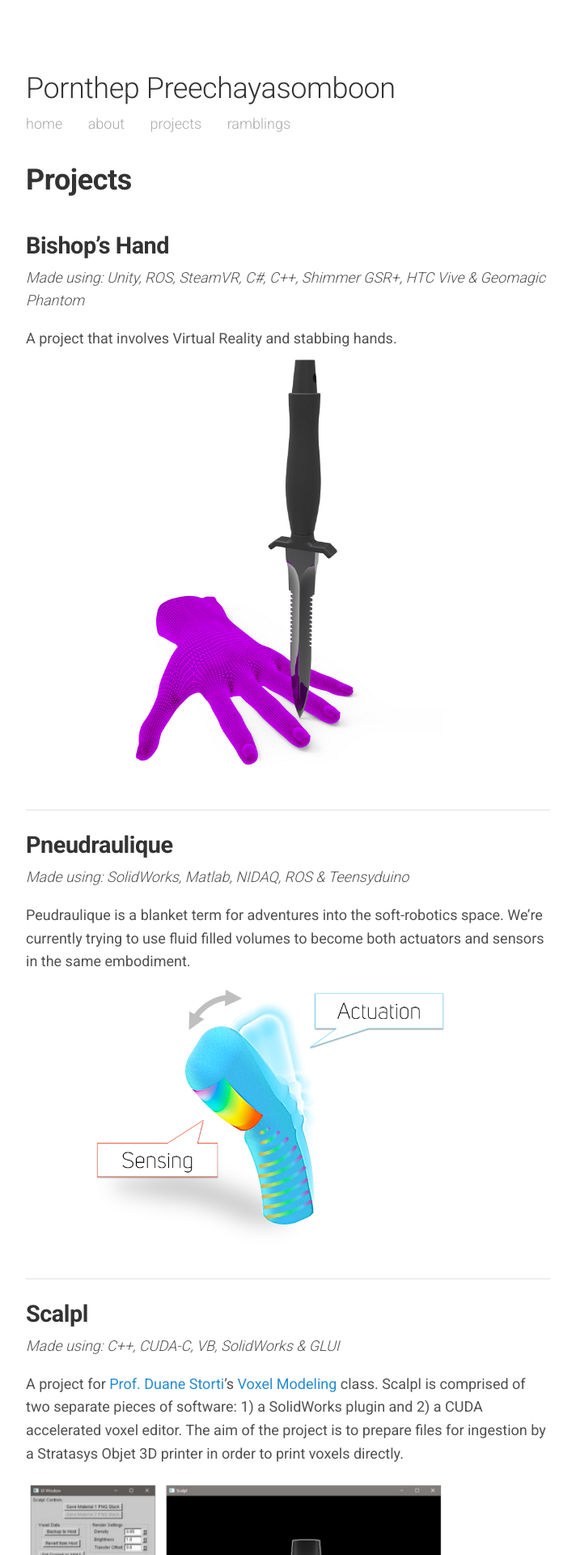
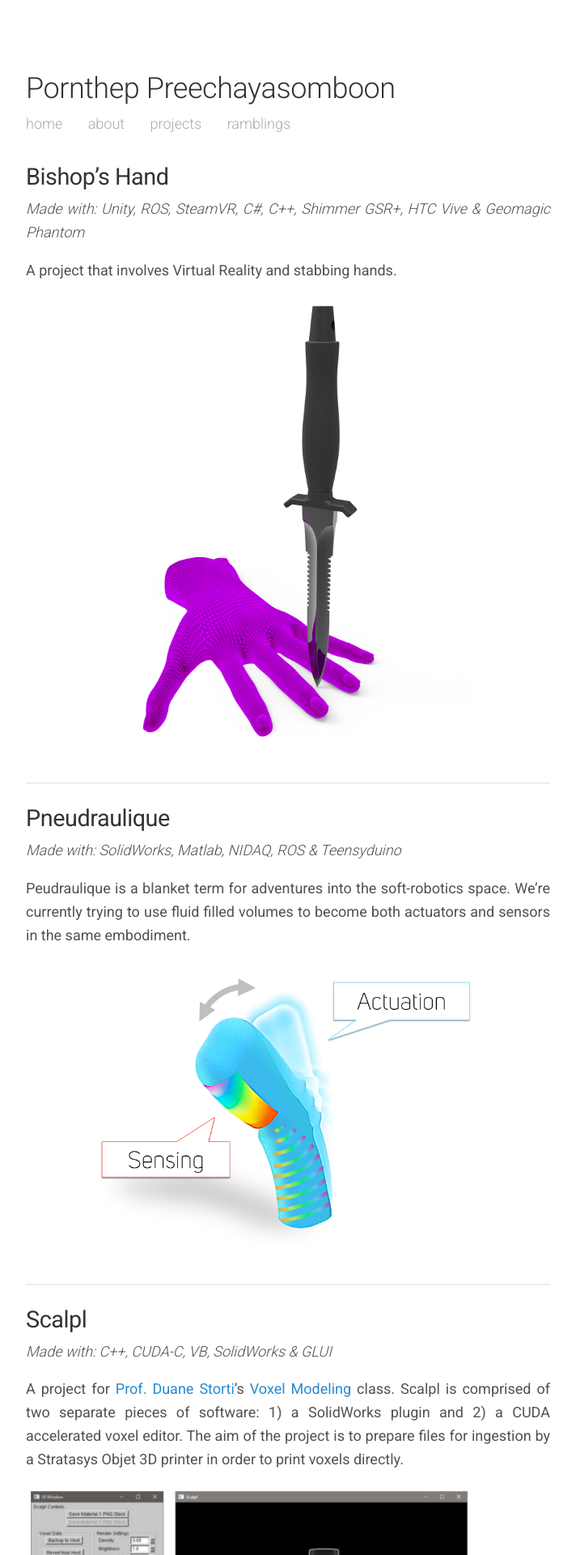
Before and after one commit to prnthp/prnthp.github.io, a Jekyll site: the page built from projects.md, in a window 1280 px wide. Shown: the top 1920 px of the page at 81% size, without its empty margins (284-996 px from the left). Built offline with Jekyll 4.4.1, drawn with Linux system fonts in a browser that asks for light colours; some of the changed text lies outside the part shown.

Commit message:
Sensautor

```diff
--- a/_layouts/page.html
+++ b/_layouts/page.html
@@ -12,6 +12,5 @@ layout: default
   </nav>
 </header>
 <div class="content page">
-  <h1 class="page-title">{{ page.title }}</h1>
   {{ content }}
 </div>
--- a/projects.md
+++ b/projects.md
@@ -4,7 +4,7 @@ permalink: /projects/
 ---
 ## Bishop's Hand
 
-*Made using: Unity, ROS, SteamVR, C#, C++, Shimmer GSR+, HTC Vive & Geomagic Phantom*
+*Made with: Unity, ROS, SteamVR, C#, C++, Shimmer GSR+, HTC Vive & Geomagic Phantom*
 
 A project that involves Virtual Reality and stabbing hands.
 ![VR Hand](/images/bishopshand.png)
@@ -13,7 +13,7 @@ A project that involves Virtual Reality and stabbing hands.
 
 ## Pneudraulique
 
-*Made using: SolidWorks, Matlab, NIDAQ, ROS & Teensyduino*
+*Made with: SolidWorks, Matlab, NIDAQ, ROS & Teensyduino*
 
 Peudraulique is a blanket term for adventures into the soft-robotics space. We're currently trying to use fluid filled volumes to become both actuators and sensors in the same embodiment.
 ![Soft finger concept](/images/pneudraulique.png)
@@ -22,7 +22,7 @@ Peudraulique is a blanket term for adventures into the soft-robotics space. We'r
 
 ## Scalpl
 
-*Made using: C++, CUDA-C, VB, SolidWorks & GLUI*
+*Made with: C++, CUDA-C, VB, SolidWorks & GLUI*
 
 A project for [Prof. Duane Storti](//www.me.washington.edu/people/faculty/duane_storti)'s [Voxel Modeling](//blogs.uw.edu/ceadvice/2015/11/17/voxel-modeling-introduction-to-applied-gpu-based-parallel-computing-course/) class. Scalpl is comprised of two separate pieces of software: 1) a SolidWorks plugin and 2) a CUDA accelerated voxel editor. The aim of the project is to prepare files for ingestion by a Stratasys Objet 3D printer in order to print voxels directly.
 
@@ -38,7 +38,7 @@ Additionally, Scalpl can modify exported voxels directly and create lattices or
 
 ## Cobalt Chromium Femoral Heads
 
-*Made using: Okuma LB-3000 EX MYW, Catia, Blood, Sweat & Tears*
+*Made with: Okuma LB-3000 EX MYW, Catia, Blood, Sweat & Tears*
 
 A project under [Prof. Pairat Tangpornprasert](//www.researchgate.net/profile/Pairat_Tangpornprasert) & [Prof. Chanyaphan Virulsri](//www.researchgate.net/profile/Chanyaphan_Virulsri) of the Biomechanical Design and Manufacturing Laboratory, Thailand. One of the most arduous projects to date. The goal was to produce Cobalt Chromium femoral heads with sub 5-micron roundness using a traditional 4-axis CNC lathe. These femoral head implants are normally *ground* to shape. In my brief stint as a machinist, this project has taught me a lot on how to machine to extremely close tolerances. Despite that, I am nowhere near a true machinist, I highly respect them and the [work](//www.youtube.com/user/oxtoolco) that they do.
 
@@ -50,7 +50,7 @@ A project under [Prof. Pairat Tangpornprasert](//www.researchgate.net/profile/Pa
 
 ## Electric Prosthetic Hand with Slip Sensor
 
-*Made using: Mazak Integrex 200, Maxon, VB, C, Teensyduino, Smooth-on*
+*Made with: Mazak Integrex 200, Maxon Motors, VB, C, Teensyduino, Smooth-on PMC*
 
 A senior project with [Pongsakorn Laiwattanapaisan](//www.facebook.com/pongsakorn.laiwatthanapaisan) & [Possawat Munnitivorakul](//www.facebook.com/possawat.munnithivorakul).
 
--- a/style.scss
+++ b/style.scss
@@ -30,6 +30,7 @@ body {
   background-color: #fff;
   -webkit-text-size-adjust: 100%;
       -ms-text-size-adjust: 100%;
+  text-align: justify;
 }
 
 a {
@@ -49,7 +50,7 @@ em {
 h1, h2, h3, h4, h5, h6 {
   margin-top: 0;
   margin-bottom: .5rem;
-  font-weight: 600;
+  font-weight: 400;
   line-height: 1.1;
   color: #333;
   letter-spacing: -.025rem;
@@ -57,6 +58,7 @@ h1, h2, h3, h4, h5, h6 {
 
 h1 {
   font-size: 2rem;
+  font-weight: 600;
 }
 
 h2 {
@@ -235,9 +237,10 @@ pre code {
 
 img {
   display: block;
-  max-width: 80%;
-  margin: 0 0 1rem;
-  border-radius: 5px;
+  max-width: 85%;
+  margin: 1rem 0 0;
+  border-radius: 10px;
+
 }
 
 table {
@@ -346,7 +349,7 @@ tbody tr:nth-child(odd) th {
   &-date {
     margin-bottom: 2rem;
     font-size: .75rem;
-    text-transform: uppercase;
+    text-transform: lowercase;
   }
 }
 
@@ -366,7 +369,6 @@ tbody tr:nth-child(odd) th {
   &-post-date {
     margin-bottom: 1rem;
     font-size: .75rem;
-    text-transform: uppercase;
   }
 }
 
```
Also changed, not shown: _posts/2015-08-08-whats-jekyll.md (deleted, +0 -11 lines), _posts/2015-08-09-example-content.md (deleted, +0 -74 lines), _posts/2017-08-05-why-i-hate-solidworks-api.md (added, +4 -0 lines), _posts/2017-09-21-Adventure-Pneudraulique.md (added, +46 -0 lines), about.md (+2 -2 lines), index.html (+0 -19 lines), ramblings.md (+20 -1 lines), images/carbonfiber.jpg (added), images/conductivething.jpg (added), images/sensuator1.PNG (added), images/sensuator_mold.PNG (added), images/sensuatorv1.jpg (added), 3 other files.
